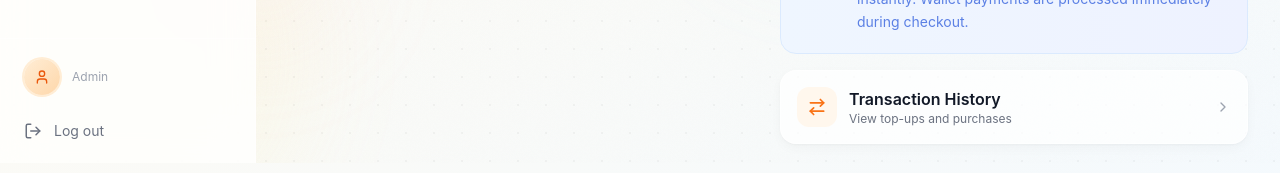
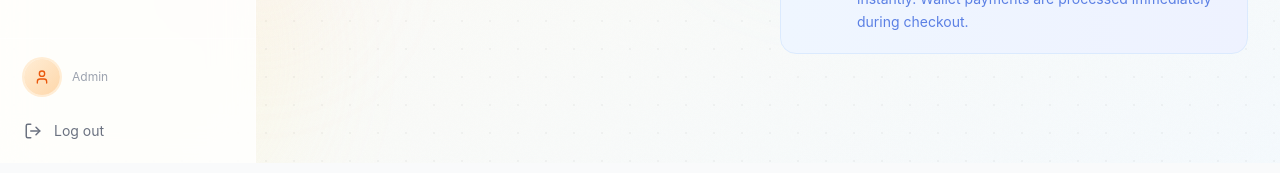
Before and after one commit to DeathKnell837/Canteen-Management, a React (Vite) app in the folder frontend/: page /wallet in a window 1280 px wide. Shown: the part 637-810 px from the top of the page. Built offline with nearby package versions, Linux system fonts and the light colour scheme; no server answers; sample sign-in values are in the browser's storage.

Commit message:
fix: remove duplicate transaction history card on wallet page

```diff
--- a/frontend/src/pages/customer/Wallet.jsx
+++ b/frontend/src/pages/customer/Wallet.jsx
@@ -356,21 +356,6 @@ export default function Wallet() {
             </div>
           </div>
 
-          <Link
-            to="/transactions"
-            className="card-glass rounded-2xl p-4 flex items-center justify-between hover:shadow-md transition-all"
-          >
-            <div className="flex items-center gap-3">
-              <div className="w-10 h-10 rounded-xl bg-brand-50 dark:bg-brand-900/30 flex items-center justify-center">
-                <ArrowRightLeft className="w-5 h-5 text-brand-500" />
-              </div>
-              <div>
-                <p className="font-semibold text-gray-900 dark:text-white">Transaction History</p>
-                <p className="text-xs text-gray-500 dark:text-gray-400">View top-ups and purchases</p>
-              </div>
-            </div>
-            <ChevronRight className="w-4 h-4 text-gray-400" />
-          </Link>
         </div>
       </div>
     </div>
```
